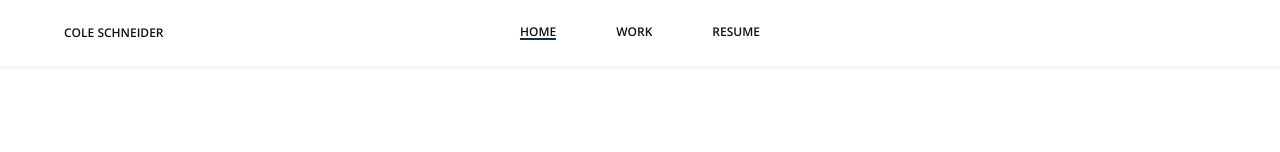
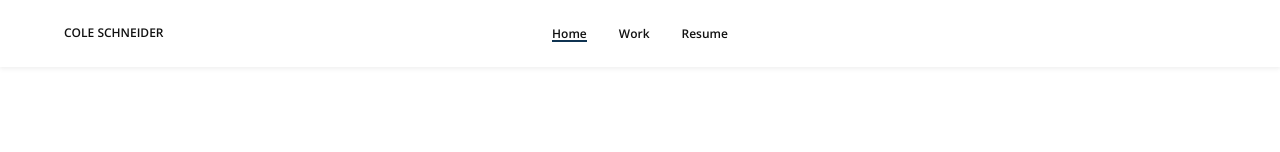
Before and after one commit to coleschneider/portfoliooldreact, a React app: page / in a window 1280 px wide. Shown: the top 152 px of the page. Built offline with nearby package versions, Linux system fonts and the light colour scheme.

Commit message:
fix header

```diff
--- a/src/components/Header/Header.tsx
+++ b/src/components/Header/Header.tsx
@@ -51,7 +51,7 @@ const HeaderPinned = styled.div`
   left: 0;
   right: 0;
   width: 100%;
-  height: 8vh;
+  height: 67px;
 `
 
 const Navbar = styled.div`
@@ -109,8 +109,6 @@ interface Props {
 }
 
 function Header({ isModal, onUnselectCard }: Props) {
-  const headRef = React.useRef<HTMLDivElement>(null)
-  // const [modeType, setMode] = React.useState('static')
   const { replace } = useHistory()
 
   const handleGoBack = () => {
@@ -130,7 +128,7 @@ function Header({ isModal, onUnselectCard }: Props) {
     return (
       <div data-testid="header-testId">
         <div>
-          <HeadroomWrapper ref={headRef}>
+          <HeadroomWrapper>
             <HeaderPinned>
               <Navbar>
                 <NavBackground />
--- a/src/components/Header/NavLinks.tsx
+++ b/src/components/Header/NavLinks.tsx
@@ -10,12 +10,11 @@ interface NavLinkProps {
 
 const LinkStyles = css`
   z-index: 2;
-  margin: 0 30px;
   cursor: pointer;
   line-height: 2.5em;
   text-decoration: none;
   font: 600 12px/1 'Open Sans', sans-serif;
-
+  margin: 0 1rem;
   ::before {
     content: '';
     position: relative;
@@ -55,9 +54,9 @@ const TextLink = styled(({ matches, ...restProps }) => <Link {...restProps} />)`
 `
 
 const navPaths: NavLinkProps[] = [
-  { path: '/', display: 'HOME' },
-  { path: '/mywork', display: 'WORK' },
-  { path: '/static/media/Resume.pdf', display: 'RESUME', target: '_blank' },
+  { path: '/', display: 'Home' },
+  { path: '/mywork', display: 'Work' },
+  { path: '/static/media/Resume.pdf', display: 'Resume', target: '_blank' },
 ]
 
 function NavLink({ display, path, ...rest }: NavLinkProps) {
```
